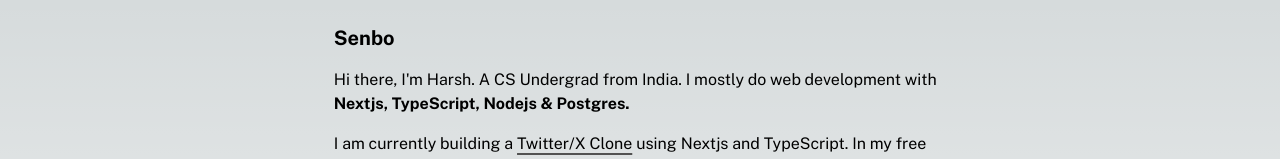
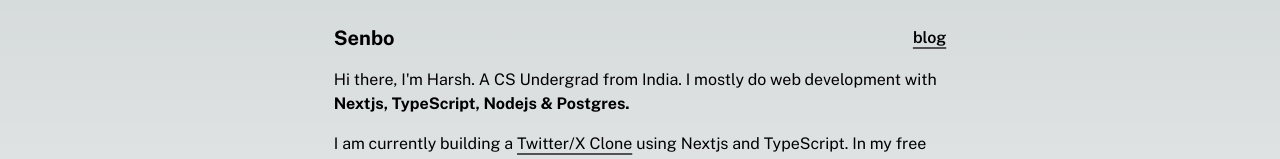
Before and after one commit to senbo1/personal-site, a Next.js app: page / in a window 1280 px wide. Shown: the top 159 px of the page. Built offline with nearby package versions, Linux system fonts and the light colour scheme; no server answers.

Commit message:
add blog link

```diff
--- a/components/Header.tsx
+++ b/components/Header.tsx
@@ -52,7 +52,7 @@ const Header: React.FC = () => {
   };
 
   return (
-    <header className="flex items-center my-4">
+    <header className="flex items-center justify-between my-4">
       <h1 className="text-xl font-bold cursor-pointer select-none">
         <Link
           href="https://twitter.com/senbodev"
@@ -64,6 +64,15 @@ const Header: React.FC = () => {
           Senbo
         </Link>
       </h1>
+
+      <Link
+        href="https://dev.to/senbo"
+        target="_blank"
+        rel="noopener noreferrer"
+        className="underline-gray font-semibold"
+      >
+        blog
+      </Link>
     </header>
   );
 };
```
